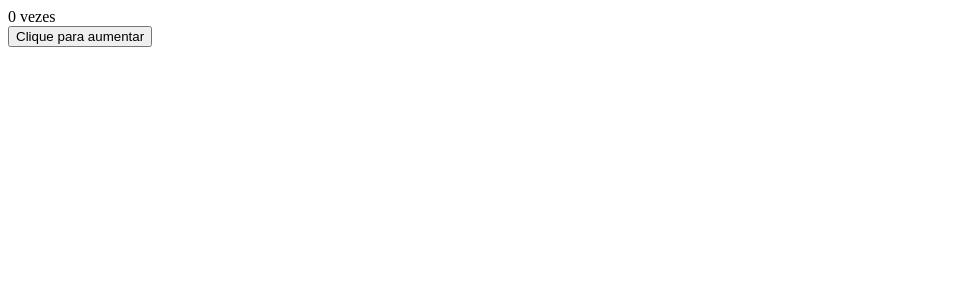
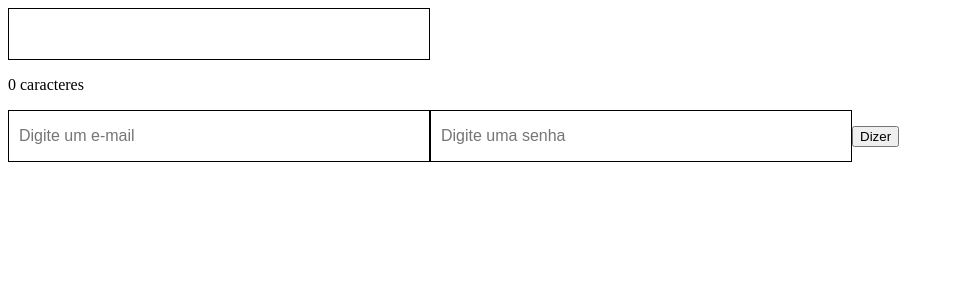
Before and after one commit to LuizPedroSM/b7web-reactjs, a React (Create React App) app: page / in a window 1280 px wide. Shown: the top 300 px of the page, without its empty margins (0-954 px from the left). Built offline with nearby package versions, Linux system fonts and the light colour scheme.

Commit message:
Campo de Input

```diff
--- a/src/App.js
+++ b/src/App.js
@@ -1,17 +1,51 @@
 import React, { useState } from "react";
 import styled from "styled-components";
 
+const Input = styled.input`
+  width: 400px;
+  height: 30px;
+  font-size: 16px;
+  padding: 10px;
+  border: 1px solid #000;
+`;
+
 function App() {
-  const [contagem, setContagem] = useState(0);
+  const [texto, setTexto] = useState("");
+  const [email, setEmail] = useState("");
+  const [password, setPassword] = useState("");
 
-  const botaoAction = () => {
-    setContagem(contagem + 1);
+  const handleInput = e => {
+    setTexto(e.target.value);
+  };
+  const handleEmailInput = e => {
+    setEmail(e.target.value);
+  };
+
+  const handleButton = e => {
+    alert(email + " - " + password);
   };
 
   return (
     <>
-      <div>{contagem} vezes</div>
-      <button onClick={botaoAction}>Clique para aumentar</button>
+      <Input type="text" value={texto} onChange={handleInput} />
+      <p>{texto}</p>
+      <p>{texto.length} caracteres</p>
+
+      <Input
+        placeholder="Digite um e-mail"
+        type="email"
+        value={email}
+        onChange={handleEmailInput}
+      />
+
+      <Input
+        placeholder="Digite uma senha"
+        type="password"
+        value={password}
+        onChange={e => setPassword(e.target.value)}
+      />
+
+      <button onClick={handleButton}>Dizer</button>
     </>
   );
 }
```
Also changed, not shown: 1 other file (tests, documents, lock files or other folders).
